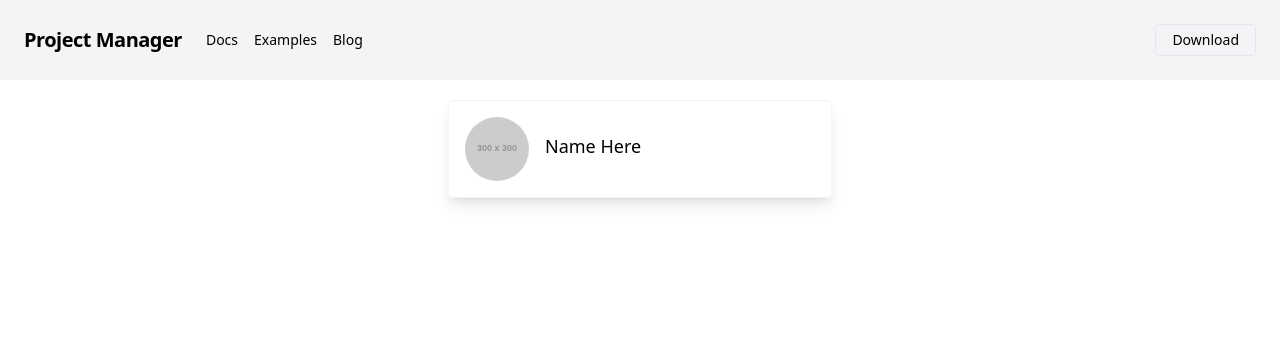
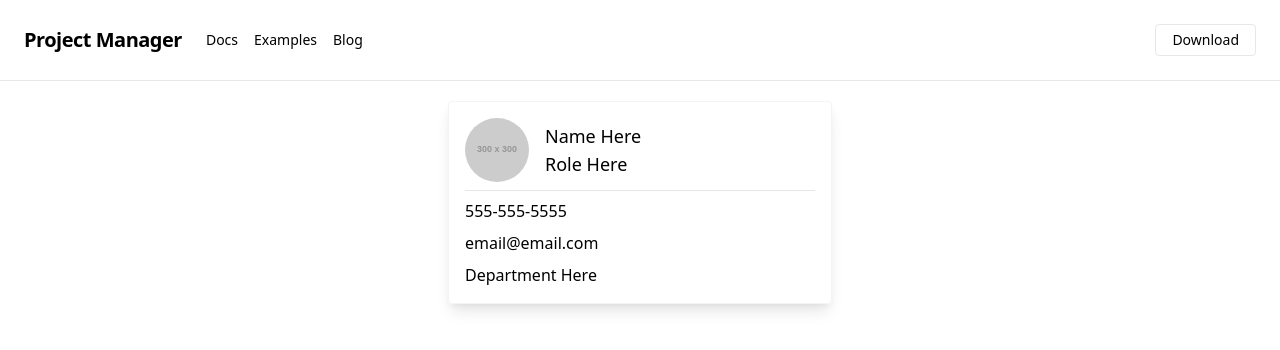
Before and after one commit to ryangautier1/project-manager, a React (Create React App) app: page / in a window 1280 px wide. Shown: the top 350 px of the page. Built offline with nearby package versions, Linux system fonts and the light colour scheme.

Commit message:
add card component

```diff
--- a/src/components/EmployeeCard/index.js
+++ b/src/components/EmployeeCard/index.js
@@ -2,9 +2,23 @@ import React from "react";
 
 function EmployeeCard() {
   return (
-    <div className="max-w-sm rounded overflow-hidden shadow-lg mt-5 mx-auto border-gray-100 border p-4">
-      <img className="inline-block rounded-full h-16 w-16" src="https://via.placeholder.com/300x300" alt="placeholder" />
-      <div className="inline-block text-lg ml-4">Name Here</div>
+    //Container for card
+    <div className="px-3">
+      {/* Contatiner for card content */}
+      <div className="max-w-sm rounded overflow-hidden shadow-lg mt-5 mx-auto border-gray-100 border p-4">
+        {/* Container for Card Heading */}
+        <div className="mb-2 flex flex-row items-center">
+          <img className="inline-block rounded-full h-16 w-16" src="https://via.placeholder.com/300x300" alt="placeholder" />
+          <div className="inline-block text-lg ml-4">
+            <div>Name Here</div>
+            <div className="text-orange-500">Role Here</div>
+          </div>
+        </div>
+        <hr />
+        <div className="mt-2">555-555-5555</div>
+        <div className="mt-2">email@email.com</div>
+        <div className="mt-2">Department Here</div>
+      </div>
     </div>
   );
 }
--- a/src/components/Navbar/index.js
+++ b/src/components/Navbar/index.js
@@ -33,7 +33,7 @@ const navRes = () => {
 
 
   return (
-    <nav className="flex items-center justify-between flex-wrap bg-gray-100 p-6">
+    <nav className="flex items-center justify-between flex-wrap bg-white border-b border-gray-200 p-6">
 
       <div className="flex items-center flex-shrink-0 text-orange-500 mr-6">
         <span className="font-semibold text-xl tracking-tight">Project Manager</span>
```
